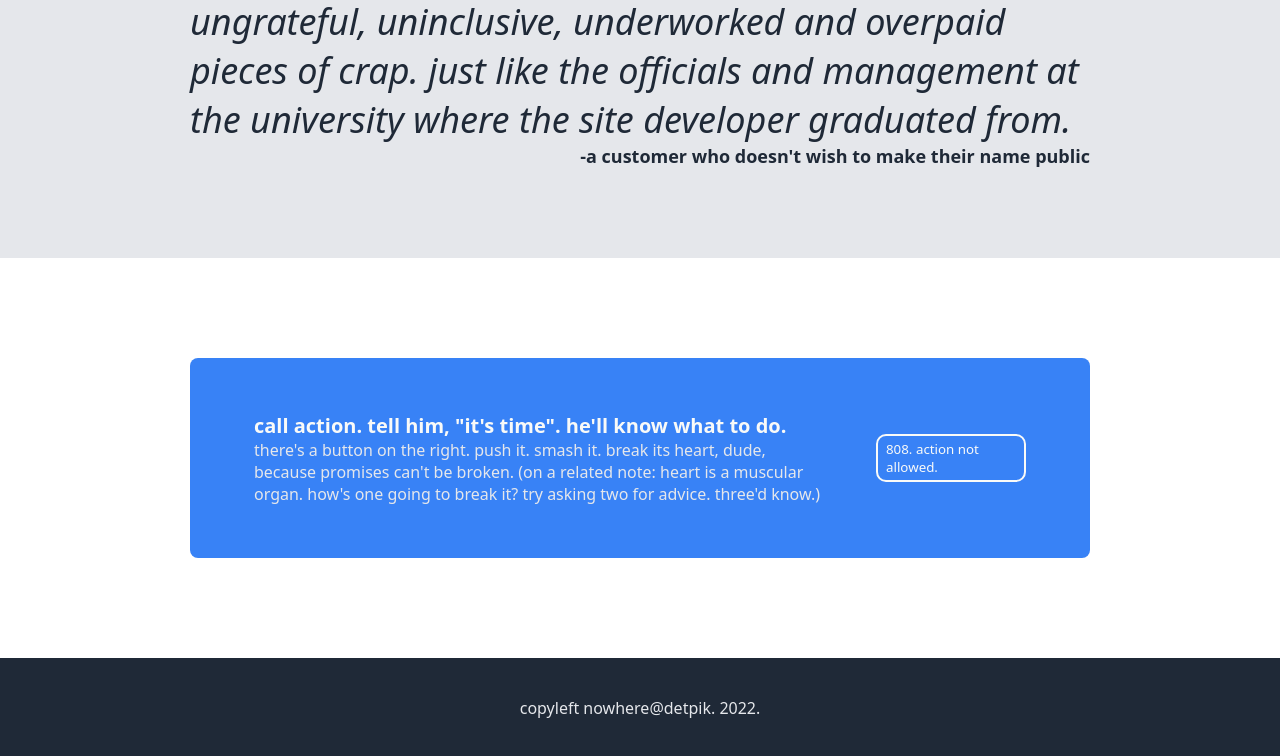
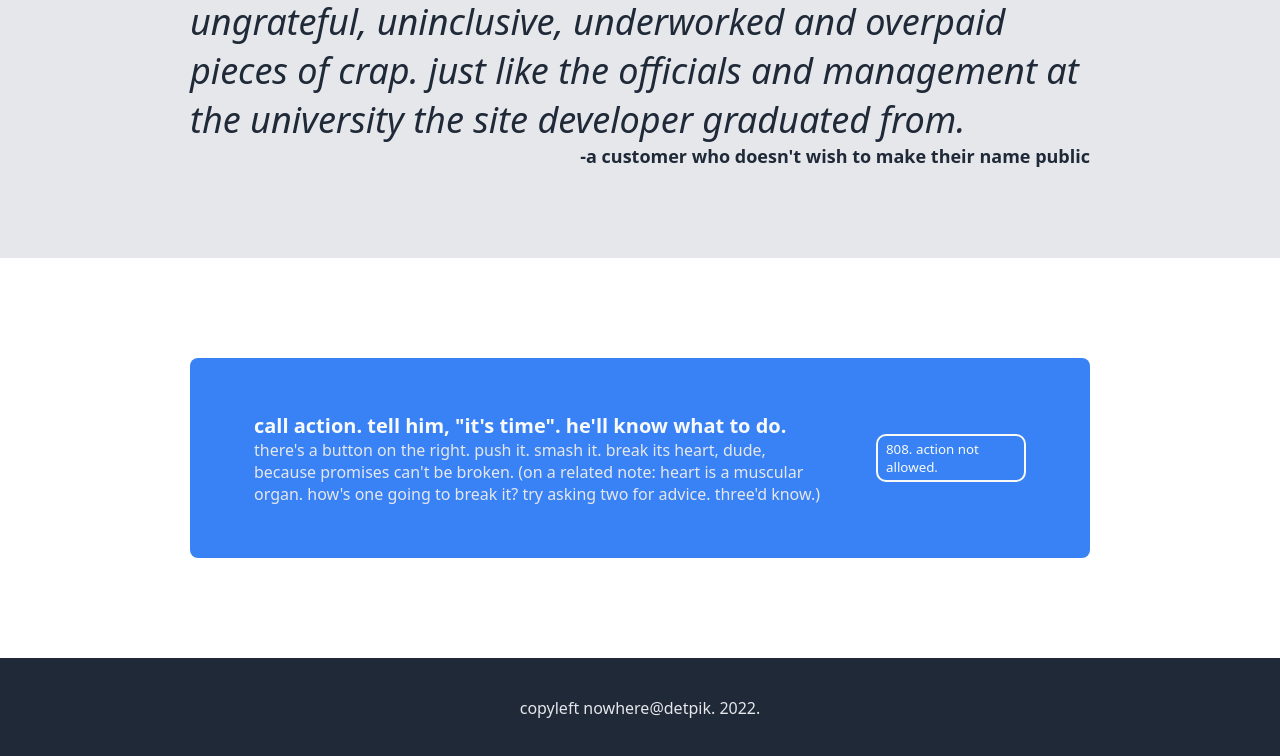
Before and after one commit to sj-on/a-very-generic-brand-website, a plain HTML site: page index.html in a window 1280 px wide. Shown: the part 1142-1898 px from the top of the page. Drawn offline with Linux system fonts and the light colour scheme.

Commit message:
Add files via upload

```diff
--- a/index.html
+++ b/index.html
@@ -69,7 +69,7 @@
         <div>
             <div class="quote violet-text">
                 the people at <b>a very generic brand</b> are very unhelpful, ungrateful, uninclusive, underworked and
-                overpaid pieces of crap. just like the officials and management at the university where the site
+                overpaid pieces of crap. just like the officials and management at the university the site
                 developer
                 graduated from.
             </div>
@@ -94,7 +94,7 @@
             </div>
         </div>
         <footer class="secondary-text">
-            copyleft nowhere@detpik. 2022.
+            copyleft nowhere@<a class="secondary-text" href="https://sj-on.github.io">detpik</a>. 2022.
         </footer>
     </section>
 </body>
--- a/style.css
+++ b/style.css
@@ -188,3 +188,7 @@ footer{
 .text-stuff{
     margin-right: 3rem;
 }
+
+footer a{
+    text-decoration: none;
+}
```
